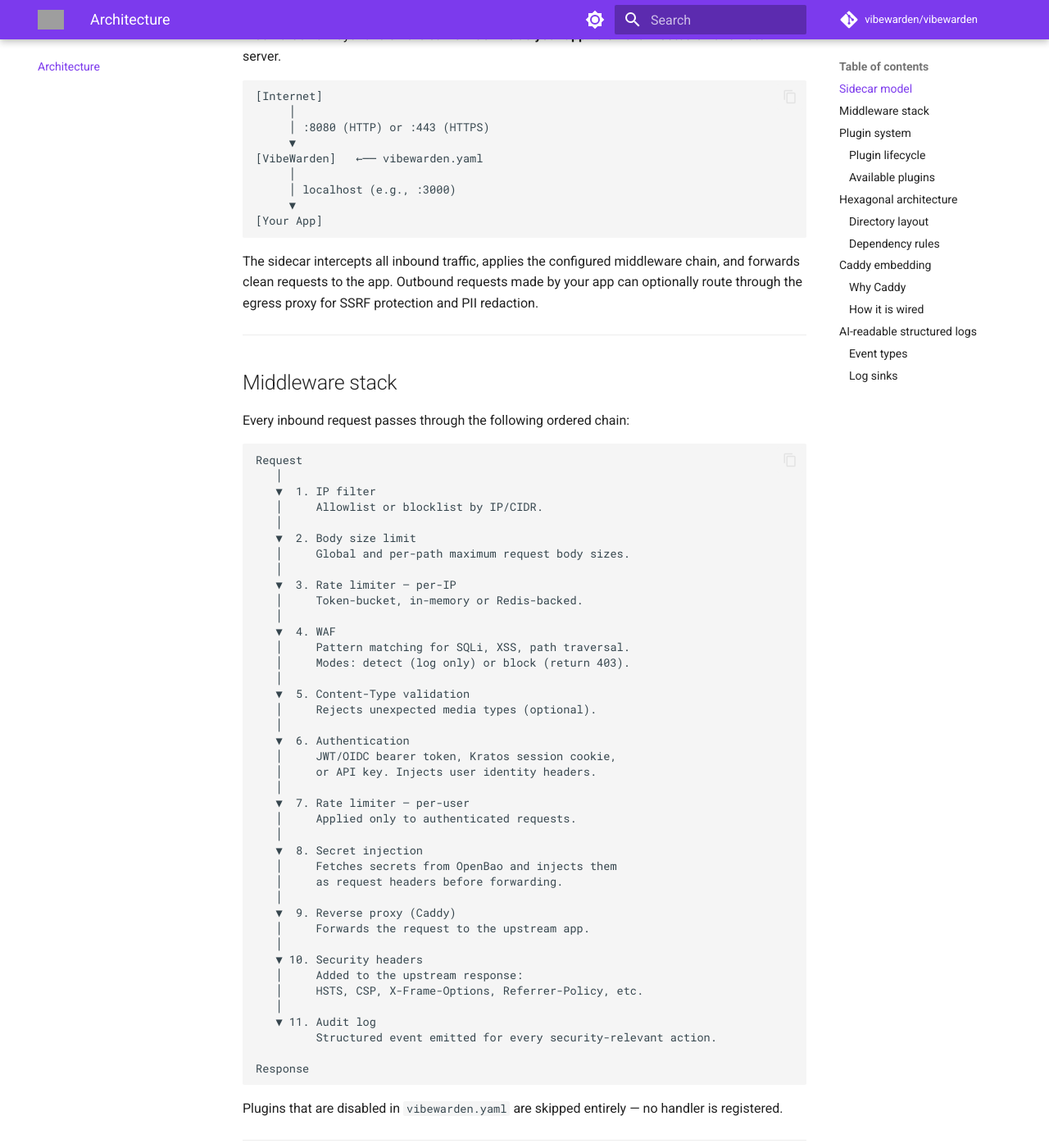
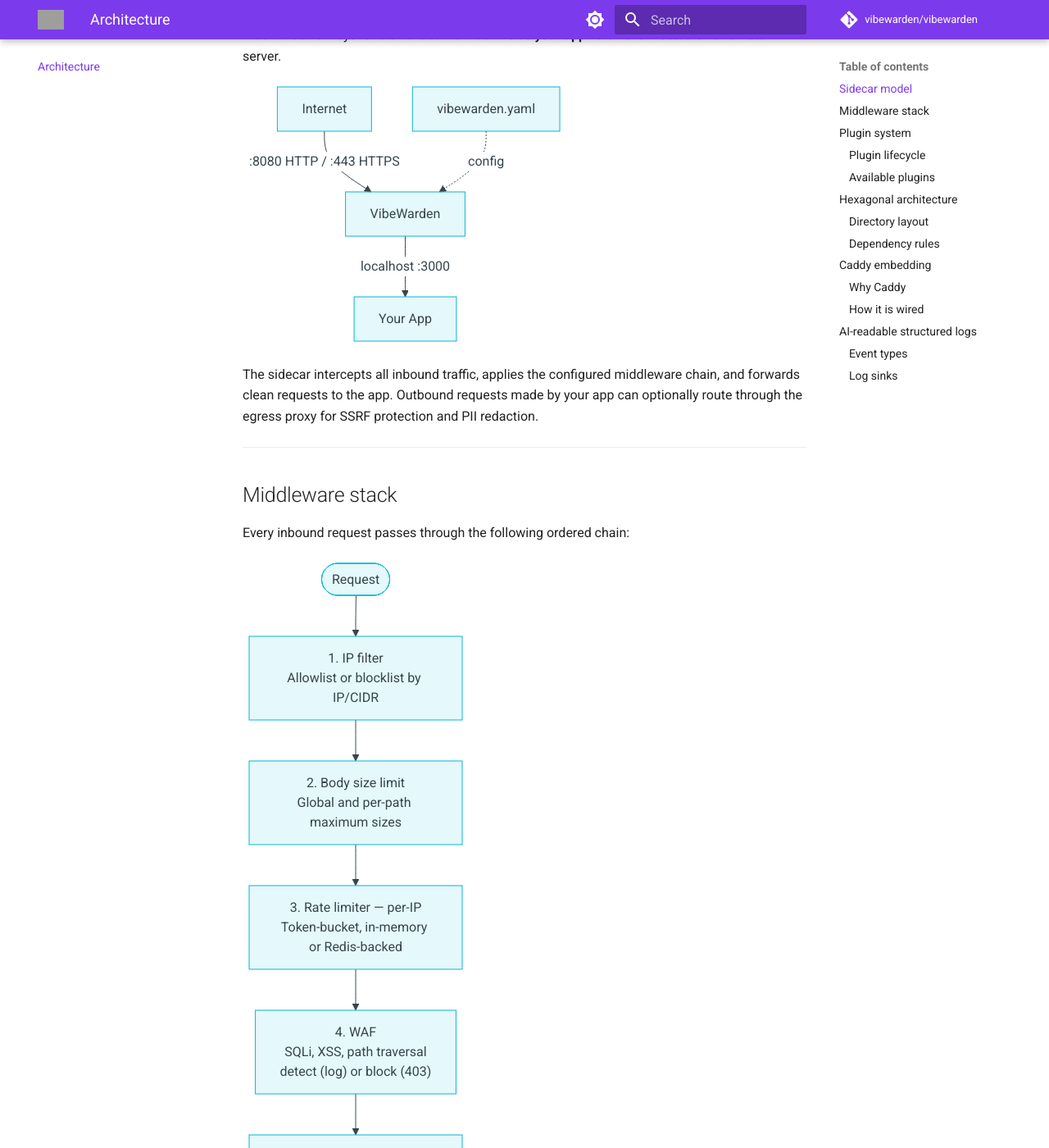
Before and after one commit to VibeWarden/vibewarden, an MkDocs documentation site: the page built from docs/architecture.md, in a window 1280 px wide and 1400 px high, scrolled down 391 px. Shown: the whole window at 82% size. Built offline with MkDocs 1.6.1 and Material for MkDocs 9.7.7, drawn with Linux system fonts in a browser that asks for light colours; comment, search, counter and statistics services are not loaded; the version menu is left out; some of the changed text lies outside the part shown; grey boxes are pictures that could not be loaded.

Commit message:
fix(#525): migrate docs site diagrams from ASCII to Mermaid
Enable the mermaid2 MkDocs plugin and configure pymdownx.superfences with
a custom mermaid fence. Replace ASCII art in docs/index.md (architecture
overview), docs/architecture.md (sidecar model, middleware stack, hexagonal
architecture), and docs/egress.md (ingress/egress flow, circuit-breaker
states) with equivalent flowchart LR/TD and sequenceDiagram blocks. README.md
ASCII diagrams are left intact as not all viewers render Mermaid.

Co-Authored-By: Claude Sonnet 4.6 <noreply@anthropic.com>

````diff
--- a/docs/architecture.md
+++ b/docs/architecture.md
@@ -12,16 +12,11 @@ the codebase, and how Caddy is embedded.
 VibeWarden always runs **on the same machine as your app**. It is never hosted
 on a remote server.
 
-```
-[Internet]
-     │
-     │ :8080 (HTTP) or :443 (HTTPS)
-     ▼
-[VibeWarden]   ←── vibewarden.yaml
-     │
-     │ localhost (e.g., :3000)
-     ▼
-[Your App]
+```mermaid
+flowchart TD
+    Internet["Internet"] -->|":8080 HTTP / :443 HTTPS"| VW["VibeWarden"]
+    Config["vibewarden.yaml"] -.->|config| VW
+    VW -->|"localhost :3000"| App["Your App"]
 ```
 
 The sidecar intercepts all inbound traffic, applies the configured middleware
@@ -35,47 +30,21 @@ redaction.
 
 Every inbound request passes through the following ordered chain:
 
-```
-Request
-   │
-   ▼  1. IP filter
-   │     Allowlist or blocklist by IP/CIDR.
-   │
-   ▼  2. Body size limit
-   │     Global and per-path maximum request body sizes.
-   │
-   ▼  3. Rate limiter — per-IP
-   │     Token-bucket, in-memory or Redis-backed.
-   │
-   ▼  4. WAF
-   │     Pattern matching for SQLi, XSS, path traversal.
-   │     Modes: detect (log only) or block (return 403).
-   │
-   ▼  5. Content-Type validation
-   │     Rejects unexpected media types (optional).
-   │
-   ▼  6. Authentication
-   │     JWT/OIDC bearer token, Kratos session cookie,
-   │     or API key. Injects user identity headers.
-   │
-   ▼  7. Rate limiter — per-user
-   │     Applied only to authenticated requests.
-   │
-   ▼  8. Secret injection
-   │     Fetches secrets from OpenBao and injects them
-   │     as request headers before forwarding.
-   │
-   ▼  9. Reverse proxy (Caddy)
-   │     Forwards the request to the upstream app.
-   │
-   ▼ 10. Security headers
-   │     Added to the upstream response:
-   │     HSTS, CSP, X-Frame-Options, Referrer-Policy, etc.
-   │
-   ▼ 11. Audit log
-         Structured event emitted for every security-relevant action.
-
-Response
+```mermaid
+flowchart TD
+    Req(["Request"]) --> s1
+    s1["1. IP filter\nAllowlist or blocklist by IP/CIDR"] --> s2
+    s2["2. Body size limit\nGlobal and per-path maximum sizes"] --> s3
+    s3["3. Rate limiter — per-IP\nToken-bucket, in-memory or Redis-backed"] --> s4
+    s4["4. WAF\nSQLi, XSS, path traversal\ndetect (log) or block (403)"] --> s5
+    s5["5. Content-Type validation\nRejects unexpected media types (optional)"] --> s6
+    s6["6. Authentication\nJWT/OIDC, Kratos session, or API key\nInjects user identity headers"] --> s7
+    s7["7. Rate limiter — per-user\nApplied only to authenticated requests"] --> s8
+    s8["8. Secret injection\nFetches from OpenBao, injects as request headers"] --> s9
+    s9["9. Reverse proxy (Caddy)\nForwards request to upstream app"] --> s10
+    s10["10. Security headers\nHSTS, CSP, X-Frame-Options, Referrer-Policy, …"] --> s11
+    s11["11. Audit log\nStructured event emitted for every security-relevant action"] --> Resp
+    Resp(["Response"])
 ```
 
 Plugins that are disabled in `vibewarden.yaml` are skipped entirely — no
@@ -128,27 +97,16 @@ plugin API.
 VibeWarden's codebase is organized around the hexagonal architecture (ports and
 adapters) pattern combined with domain-driven design (DDD).
 
-```
-┌─────────────────────────────────────────────┐
-│                  Domain layer               │
-│  Pure Go — zero external dependencies       │
-│  Entities, value objects, domain events     │
-└────────────────────┬────────────────────────┘
-                     │
-      ┌──────────────▼──────────────┐
-      │         Ports layer         │
-      │  Interfaces (inbound +      │
-      │  outbound) — no impl here   │
-      └──────┬───────────────┬──────┘
-             │               │
-   ┌─────────▼──────┐  ┌─────▼─────────────┐
-   │ Application    │  │   Adapters         │
-   │ services       │  │   (implementations)│
-   │ (use cases)    │  │                    │
-   └────────────────┘  │ caddy/  postgres/  │
-                       │ kratos/ openbao/   │
-                       │ redis/  webhook/   │
-                       └───────────────────┘
+```mermaid
+flowchart TD
+    Domain["Domain layer\nPure Go — zero external dependencies\nEntities, value objects, domain events"]
+    Ports["Ports layer\nInterfaces (inbound + outbound)\nNo implementations here"]
+    App["Application services\nUse cases — orchestrate domain + ports"]
+    Adapters["Adapters (implementations)\ncaddy / postgres / kratos\nopenbao / redis / webhook"]
+
+    Domain --> Ports
+    Ports --> App
+    Ports --> Adapters
 ```
 
 ### Directory layout
--- a/mkdocs.yml
+++ b/mkdocs.yml
@@ -40,11 +40,16 @@ extra_css:
 
 plugins:
   - search
+  - mermaid2
 
 markdown_extensions:
   - admonition
   - pymdownx.details
-  - pymdownx.superfences
+  - pymdownx.superfences:
+      custom_fences:
+        - name: mermaid
+          class: mermaid
+          format: !!python/name:pymdownx.superfences.fence_code_format
   - pymdownx.highlight:
       anchor_linenums: true
       line_spans: __span
````
Also changed, not shown: docs/egress.md (+25 -25 lines), docs/index.md (+16 -15 lines).
